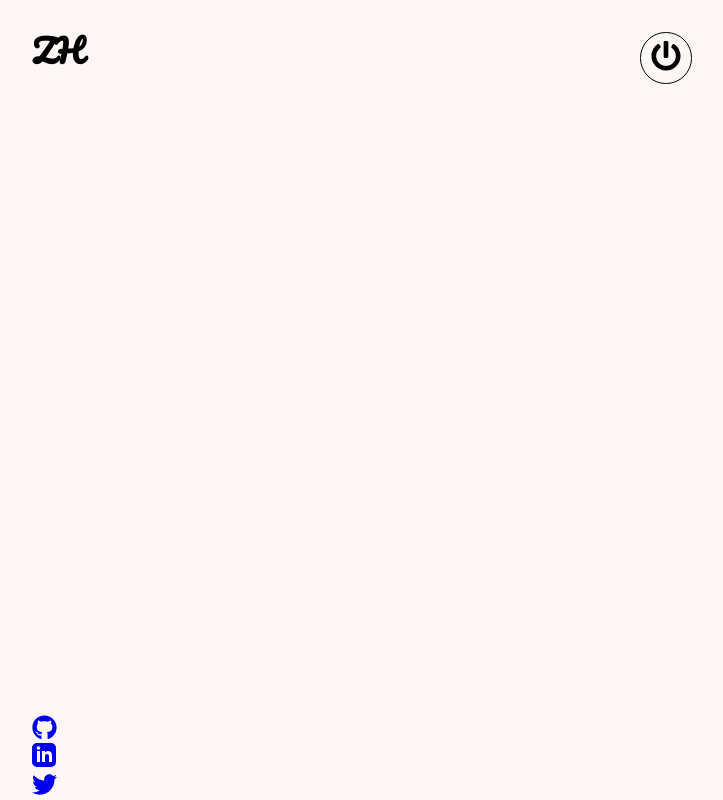
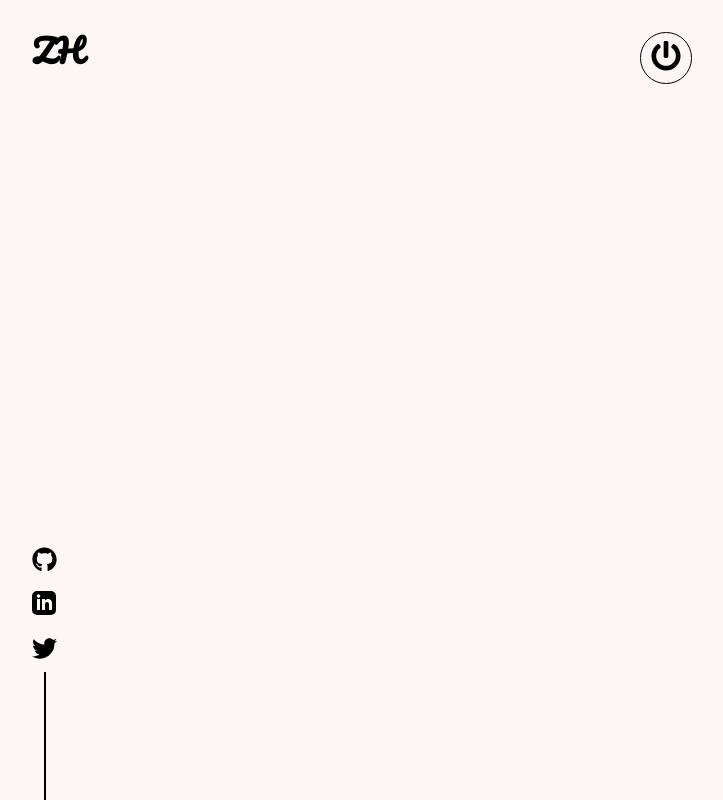
Before and after one commit to ZiyadHammad/Ziyad-Hammad, a React (Create React App) app: page / in a window 1280 px wide. Shown: the whole page, without its empty margins (0-723 px from the left). Built offline with nearby package versions, Linux system fonts and the light colour scheme.

Commit message:
finished social icons

```diff
--- a/src/subComponents/SocialIcons.js
+++ b/src/subComponents/SocialIcons.js
@@ -13,6 +13,17 @@ bottom: 0;
 left: 2rem;
 
 z-index: 3;
+
+&>*:not(:last-child){
+  margin: .5rem 0;
+}
+`
+
+const Line = styled.span`
+width: 2px;
+height: 8rem;
+background-color: ${props => props.theme.text}
+
 `
 
 function SocialIcons() {
@@ -20,23 +31,24 @@ function SocialIcons() {
     <Icons>
 
       <div>
-        <NavLink to="/">
-          <Github width={25} height={25} fill="currentColor" />
+        <NavLink style={{color: "inherit"}} target="_blank" to={{pathname:"https://github.com/ZiyadHammad"}}>
+          <Github  width={25} height={25} fill="currentColor" />
         </NavLink>
       </div>
 
       <div>
-        <NavLink to="/">
+        <NavLink style={{color: "inherit"}} target="_blank" to={{pathname:"https://www.linkedin.com/in/ziyad-hammad/"}}>
           <LinkedIn width={25} height={25} fill="currentColor" />
         </NavLink>
       </div>
 
       <div>
-        <NavLink to="/">
+        <NavLink style={{color: "inherit"}} target="_blank" to={{pathname:"https://twitter.com/_ZiyadHammad"}}>
           <Twitter width={25} height={25} fill="currentColor" />
         </NavLink>
       </div>
 
+      <Line />
     </Icons>
   )
 }
```
